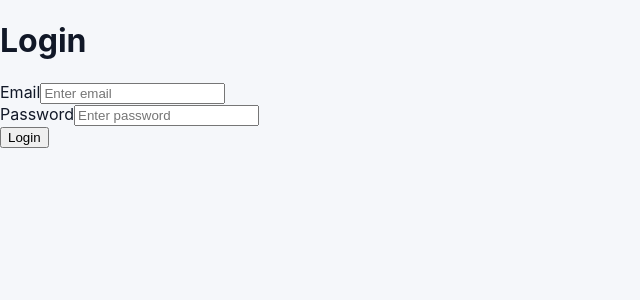
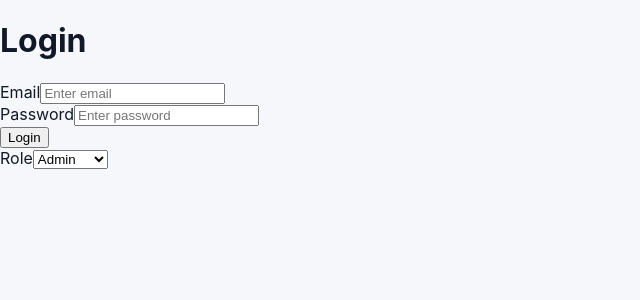
Before and after one commit to UttamAkarapu/enterprise-order-management, a React (Vite) app in the folder frontend/: page /login in a window 1280 px wide. Shown: the top 300 px of the page, without its empty margins (0-640 px from the left). Built offline with nearby package versions, Linux system fonts and the light colour scheme.

Commit message:
Add RBAC and permission based UI

```diff
--- /dev/null
+++ b/frontend/src/features/auth/components/PermissionGate.tsx
@@ -0,0 +1,26 @@
+import type { ReactNode } from 'react';
+
+import { usePermission } from '../hooks/usePermission';
+import type { Permission } from '../permissions';
+
+interface PermissionGateProps {
+  permission: Permission;
+  children: ReactNode;
+  fallback?: ReactNode;
+}
+
+function PermissionGate({
+  permission,
+  children,
+  fallback = null,
+}: PermissionGateProps) {
+  const hasPermission = usePermission(permission);
+
+  if (!hasPermission) {
+    return <>{fallback}</>;
+  }
+
+  return <>{children}</>;
+}
+
+export default PermissionGate;
--- /dev/null
+++ b/frontend/src/features/auth/hooks/usePermission.ts
@@ -0,0 +1,19 @@
+import { useAppSelector } from '../../../app/hooks';
+import {
+  rolePermissions,
+  type Permission,
+} from '../permissions';
+
+export function usePermission(
+  permission: Permission
+) {
+  const role = useAppSelector(
+    (state) => state.auth.user?.role
+  );
+
+  if (!role) {
+    return false;
+  }
+
+  return rolePermissions[role].includes(permission);
+}
--- /dev/null
+++ b/frontend/src/features/auth/permissions.ts
@@ -0,0 +1,33 @@
+import type { UserRole } from './types';
+
+export type Permission =
+  | 'dashboard:view'
+  | 'orders:view'
+  | 'orders:create'
+  | 'orders:edit'
+  | 'orders:delete';
+
+export const rolePermissions: Record<
+  UserRole,
+  Permission[]
+> = {
+  admin: [
+    'dashboard:view',
+    'orders:view',
+    'orders:create',
+    'orders:edit',
+    'orders:delete',
+  ],
+
+  manager: [
+    'dashboard:view',
+    'orders:view',
+    'orders:create',
+    'orders:edit',
+  ],
+
+  viewer: [
+    'dashboard:view',
+    'orders:view',
+  ],
+};
--- a/frontend/src/pages/Login.tsx
+++ b/frontend/src/pages/Login.tsx
@@ -10,6 +10,9 @@ function Login() {
 
   const [email, setEmail] = useState('');
   const [password, setPassword] = useState('');
+  const [role, setRole] = useState<
+  'admin' | 'manager' | 'viewer'
+>('admin');
 
   const handleSubmit = (
     event: React.FormEvent<HTMLFormElement>
@@ -21,7 +24,7 @@ function Login() {
       id: '1',
       name: 'John Admin',
       email,
-      role: 'admin' as const,
+      role,
     };
 
     const token = 'mock-jwt-token';
@@ -70,6 +73,34 @@ function Login() {
         <button type="submit">
           Login
         </button>
+
+        <div>
+  <label>Role</label>
+
+  <select
+    value={role}
+    onChange={(event) =>
+      setRole(
+        event.target.value as
+          | 'admin'
+          | 'manager'
+          | 'viewer'
+      )
+    }
+  >
+    <option value="admin">
+      Admin
+    </option>
+
+    <option value="manager">
+      Manager
+    </option>
+
+    <option value="viewer">
+      Viewer
+    </option>
+  </select>
+</div>
       </form>
     </div>
   );
--- a/frontend/src/pages/Orders.tsx
+++ b/frontend/src/pages/Orders.tsx
@@ -1,19 +1,33 @@
+import PermissionGate from '../features/auth/components/PermissionGate';
+
 function Orders() {
   return (
     <div>
       <div className="page-header">
         <div>
           <h1>Orders</h1>
-          <p>Search, filter and manage customer orders.</p>
+          <p>Manage customer orders.</p>
         </div>
       </div>
 
-      <div className="orders-placeholder">
-        <h3>Orders Management</h3>
-        <p>
-          Order search, filtering, sorting and pagination
-          will be implemented here.
-        </p>
+      <div>
+        <PermissionGate permission="orders:create">
+          <button>
+            Create Order
+          </button>
+        </PermissionGate>
+
+        <PermissionGate permission="orders:edit">
+          <button>
+            Edit Order
+          </button>
+        </PermissionGate>
+
+        <PermissionGate permission="orders:delete">
+          <button>
+            Delete Order
+          </button>
+        </PermissionGate>
       </div>
     </div>
   );
```
